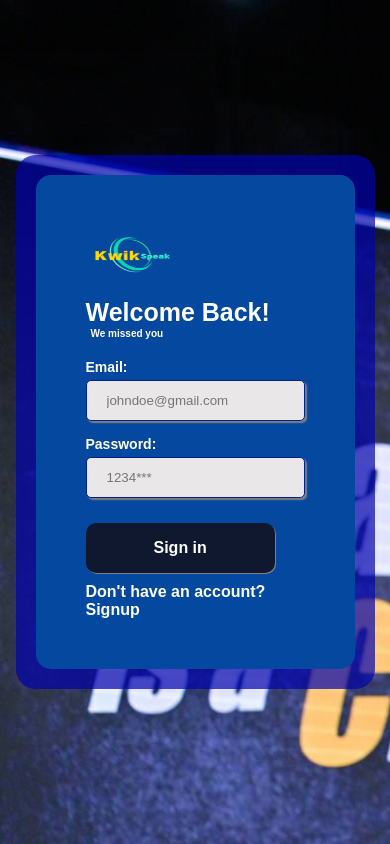
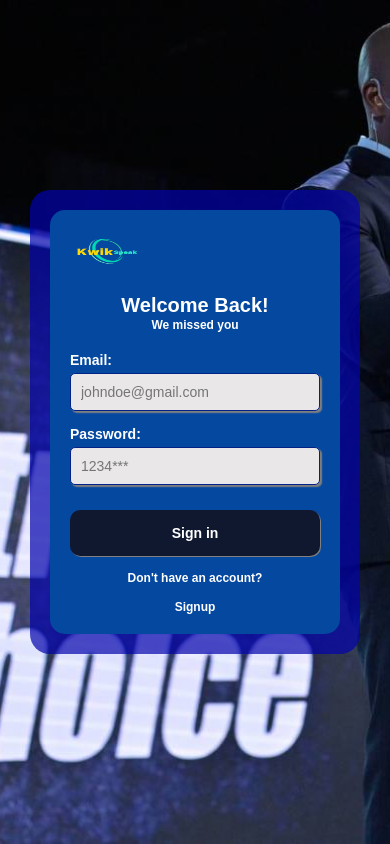
Before and after one commit to codewithgaji/Kwik-Speak, a Django app: page /accounts/login/ in a window 390 px wide. Run offline with Django 5.2, Linux system fonts and the light colour scheme.

Commit message:
Added Mobile Responsiveness

```diff
--- a/Main_Speaker/Main_Speaker/settings.py
+++ b/Main_Speaker/Main_Speaker/settings.py
@@ -28,7 +28,9 @@ DEBUG = True
 
 ALLOWED_HOSTS = [
   'codewithgaji.pythonanywhere.com',
-  'www.codewithgaji.pythonanywhere.com'
+  'www.codewithgaji.pythonanywhere.com',
+  '127.0.0.1',
+  'localhost',
 ]
 
 
--- a/Main_Speaker/static/styles/reg.css
+++ b/Main_Speaker/static/styles/reg.css
@@ -218,3 +218,66 @@ body {
 .pass1field {
   margin-right: 7px;
 }
+
+
+
+/* Mobile setup*/
+
+@media (max-width: 600px) {
+  .signup-wrapper {
+    justify-content: center;
+    padding: 10px;
+    background-position: center;
+    background-repeat: no-repeat;
+    background-size: cover;
+  }
+
+  .shadow-wrap {
+    margin: 10px;
+    padding: 15px;
+    flex-direction: column;
+  }
+
+  .form-wrap {
+    padding: 20px;
+    width: 100%;
+    max-width: 320px;
+  }
+
+  .kwik-logo {
+    width: 80px;
+    height: 50px;
+    margin-bottom: 10px;
+  }
+
+  .welcome-message {
+    font-size: 20px;
+    line-height: 30px;
+    text-align: center;
+  }
+
+  .missed-you {
+    font-size: 12px;
+    margin-left: 0;
+    text-align: center;
+  }
+
+  .form-wrap form input {
+    width: 100%;
+    font-size: 14px;
+    padding: 10px;
+  }
+
+  .form-wrap button {
+    width: 100%;
+    padding: 10px;
+    font-size: 14px;
+  }
+
+  .account-verification, .signup {
+    font-size: 12px;
+    text-align: center;
+    display: block;
+    margin-top: 15px;
+  }
+}
```
